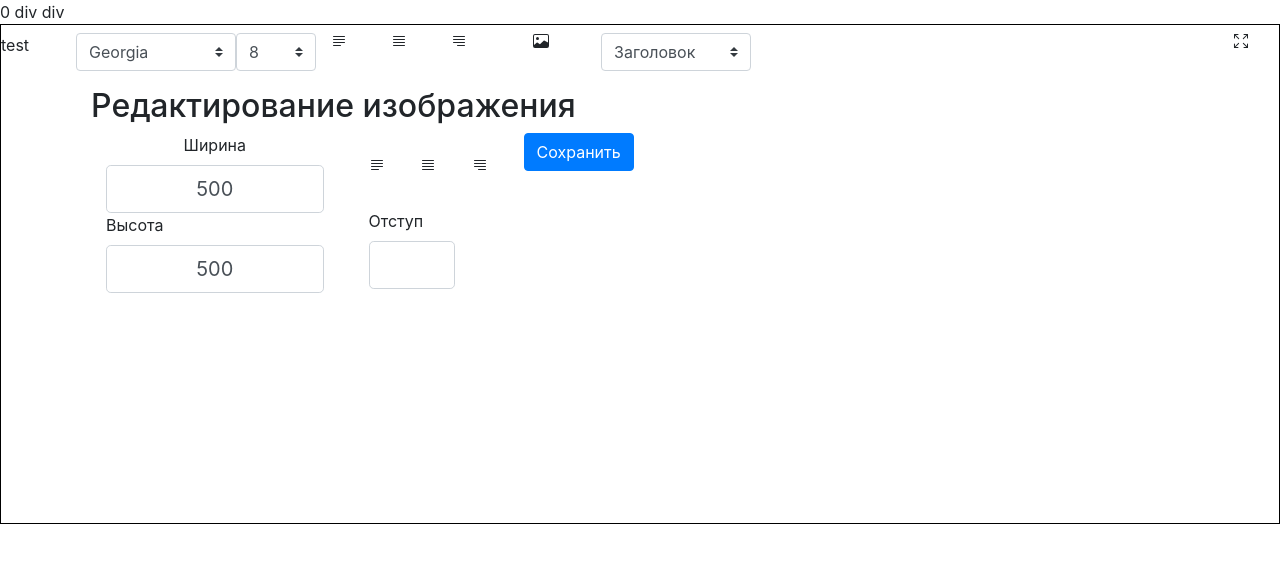
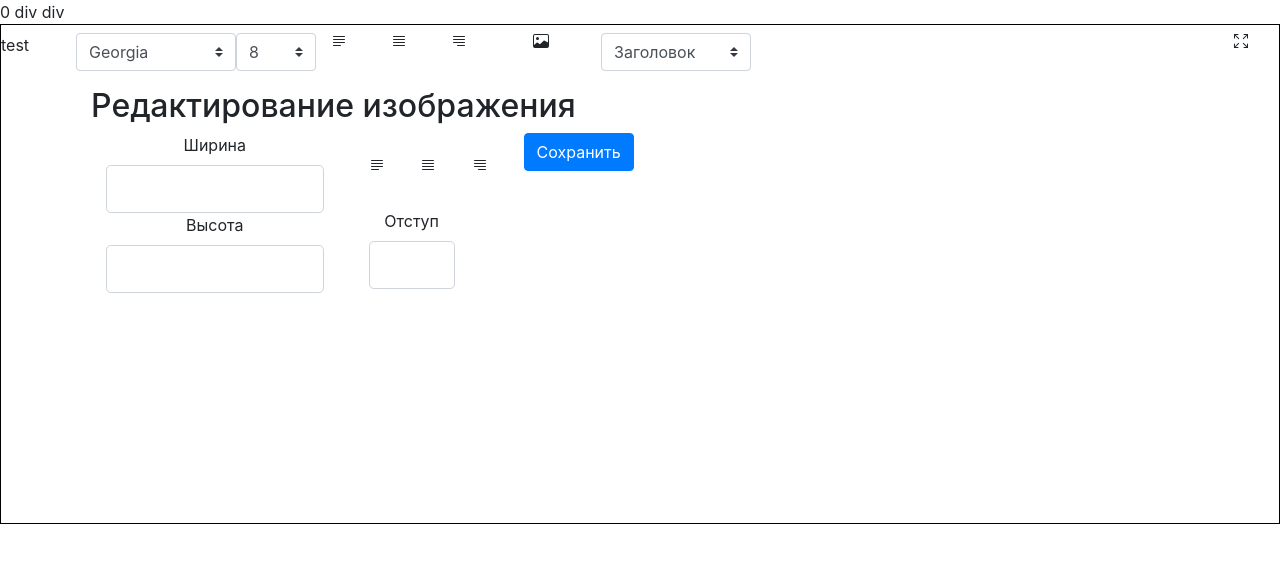
Before and after one commit to dimaarion/react-redactor, a React (Create React App) app: page / in a window 1280 px wide. Shown: the top 562 px of the page. Built offline with nearby package versions, Linux system fonts and the light colour scheme.

Commit message:
3 files modified

```diff
--- a/src/App.js
+++ b/src/App.js
@@ -20,6 +20,10 @@ function App() {
   const [fontFm, setfontFm] = useState("Georgia, serif");
   const [align, setalign] = useState("left");
   const [cildTeg, setcildTeg] = useState("");
+  const [imgWidth, setimgWidth] = useState("auto");
+  const [imgHeight, setimgHeight] = useState("auto");
+  const [imgPadding, setimgPadding] = useState("0");
+  const [imgdisplay, setimgdisplay] = useState("none");
   function interat(sizesplus, sizesminus, bol) {
     return bol === true ? sizesplus : sizesminus;
   }
@@ -124,9 +128,9 @@ function App() {
   useEffect(() => {
     focusText(items, selectedtext);
      ititalTegs().map((x)=>Object.values(x.children).map((el)=>el.onclick = function(e){
-       setcildTeg(e.target.tagName);
+       setcildTeg(e.target.tagName);e.target.style.width = imgWidth + 'px';e.target.style.height = imgHeight + 'px';
      }))
-  }, [items, selectedtext]);
+  }, [items, selectedtext,imgWidth,imgHeight]);
 //
   useEffect(() => {
     onmousemove = e => setx(e.x);
@@ -160,6 +164,8 @@ function App() {
             setfontPt={setfontPt}
             setfontFm={setfontFm}
             setalign = {setalign}
+            setimgWidth = {setimgWidth}
+            setimgHeight = {setimgHeight}
           />
 
           <div
--- a/src/ImgRemove.js
+++ b/src/ImgRemove.js
@@ -9,8 +9,8 @@ function ImgRemove(props) {
     <h2 className = "text-left">Редактирование изображения</h2>
     <div className = "row">
     <div className = "col-3">
-     <Inputs name = 'Ширина' style = {{textAlign:'center'}} value = {500} id = "width" col = "sm" c = "text-center" cange = {()=>{}} />
-     <Inputs name = 'Высота' style = {{textAlign:'center'}} value = {500} id = "height" col = "sm" cange = {()=>{}} />
+     <Inputs name = 'Ширина' style = {{textAlign:'center'}}  id = "width" col = "sm" c = "text-center" cange = {props.setimgWidth} />
+     <Inputs name = 'Высота' style = {{textAlign:'center'}}  id = "height" col = "sm" c = "text-center" cange = {props.setimgHeight} />
      </div>
      <div className = "col-2 text-left row mt-4">
      <div className = "col">
@@ -22,7 +22,7 @@ function ImgRemove(props) {
       <div className = "col">
       <Lineright/>
         </div>
-        <Inputs style = {{textAlign:'center'}} name = 'Отступ' id = "padding" col = "9" c = "mt-4 pt-2" cange = {()=>{}} />
+        <Inputs style = {{textAlign:'center'}} name = 'Отступ' id = "padding" col = "9" c = "mt-4 pt-2 text-center" cange = {()=>{}} />
      </div>
      <div className = "col text-left"><div className = "btn btn-primary mb-2">Сохранить</div></div>
      </div>
--- a/src/Panel.js
+++ b/src/Panel.js
@@ -18,7 +18,7 @@ function Panel(props) {
        <Images/>
      <Headers settextbl = {props.settextbl} setitemss={props.setitemss}/>
       </div>
-      <ImgRemove/>
+      <ImgRemove setimgWidth = {props.setimgWidth} setimgHeight = {props.setimgHeight}/>
     </div>
   );
 }
```
